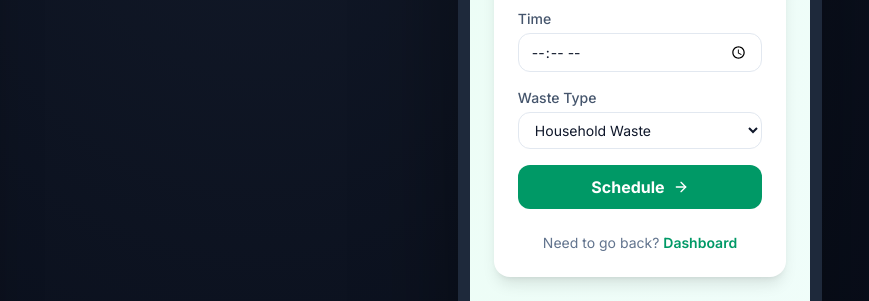
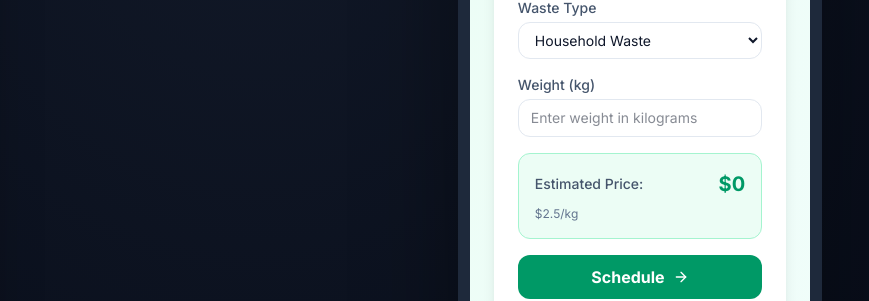
Before and after one commit to jaydenbeni360-boop/eco-friend-frontend, a React (Vite) app: page /schedule in a window 1280 px wide. Shown: the part 364-665 px from the top of the page, without its empty margins (0-869 px from the left). Built offline with nearby package versions, Linux system fonts and the light colour scheme; no server answers; sample sign-in values are in the browser's storage.

Commit message:
Add weight-based scheduling with pricing updates

```diff
--- a/src/context/MobileContext.jsx
+++ b/src/context/MobileContext.jsx
@@ -5,7 +5,7 @@ const MobileContext = createContext();
 
 export const useMobile = () => useContext(MobileContext);
 
-const API_BASE = import.meta.env.VITE_API_BASE || 'https://eco-friend-api.onrender.com';
+const API_BASE = import.meta.env.VITE_API_BASE || 'https://eco-friend-api.vercel.app';
 
 export const MobileProvider = ({ children }) => {
   const [user, setUser] = useState(null);
@@ -194,13 +194,13 @@ export const MobileProvider = ({ children }) => {
   };
 
   // ─── SCHEDULE ────────────────────────────────────────────────────────────────
-  const scheduleNewPickup = async (date, time, wasteType) => {
+  const scheduleNewPickup = async (date, time, wasteType, weight = 1.0, price = 0) => {
     try {
       const token = localStorage.getItem('eco_token');
       const res = await fetch(`${API_BASE}/api/schedules`, {
         method: 'POST',
         headers: { 'Content-Type': 'application/json', Authorization: `Bearer ${token}` },
-        body: JSON.stringify({ date, time, waste_type: wasteType, address: 'User provided address' })
+        body: JSON.stringify({ date, time, waste_type: wasteType, weight, price, address: 'User provided address' })
       });
       const data = await res.json();
       if (!res.ok) return { success: false, message: data.message };
@@ -211,18 +211,18 @@ export const MobileProvider = ({ children }) => {
       addNotification({
         id: Date.now(),
         title: 'Pickup Scheduled!',
-        message: `Waste collection confirmed for ${date} at ${time}.`,
+        message: `Scheduled ${weight}kg of ${wasteType} for ${date} at ${time}. Total: $${price}`,
         type: 'success'
       });
       return { success: true };
     } catch {
       // Fallback update in case API is temporarily offline
-      const newSlot = { date, time, type: `${wasteType} Pickup`, status: 'Upcoming' };
+      const newSlot = { date, time, type: `${wasteType} Pickup`, status: 'Upcoming', weight, price };
       setScheduledSlots(prev => [newSlot, ...prev]);
       addNotification({
         id: Date.now(),
         title: 'Pickup Scheduled!',
-        message: `Waste collection confirmed for ${date} at ${time}.`,
+        message: `Scheduled ${weight}kg of ${wasteType} for ${date} at ${time}. Total: $${price}`,
         type: 'success'
       });
       return { success: true };
--- a/src/pages/AdminDashboard.jsx
+++ b/src/pages/AdminDashboard.jsx
@@ -6,7 +6,7 @@ import {
   Clock, TrendingUp, Trash2, RefreshCw
 } from 'lucide-react';
 
-const API_BASE = import.meta.env.VITE_API_BASE || 'https://eco-friend-api.onrender.com';
+const API_BASE = import.meta.env.VITE_API_BASE || 'https://eco-friend-api.vercel.app';
 
 const AdminDashboard = () => {
   const { user, logoutUser } = useMobile();
--- a/src/pages/Schedule.jsx
+++ b/src/pages/Schedule.jsx
@@ -8,12 +8,40 @@ const Schedule = () => {
   const { scheduleNewPickup } = useMobile();
   const [date, setDate] = useState('');
   const [time, setTime] = useState('');
-  const [wasteType, setWasteType] = useState('General Waste');
+  const [wasteType, setWasteType] = useState('Household Waste');
+  const [weight, setWeight] = useState('');
+  const [price, setPrice] = useState(0);
+
+  // Pricing per kg for each waste type
+  const pricingRules = {
+    'Household Waste': 2.50,
+    'Bulky Waste': 5.00,
+    'Recyclable Waste': 1.50,
+    'Electronic Waste': 10.00
+  };
+
+  const calculatePrice = (w, type) => {
+    const kg = parseFloat(w) || 0;
+    const pricePerKg = pricingRules[type] || 2.50;
+    return (kg * pricePerKg).toFixed(2);
+  };
+
+  const handleWeightChange = (e) => {
+    const w = e.target.value;
+    setWeight(w);
+    setPrice(calculatePrice(w, wasteType));
+  };
+
+  const handleWasteTypeChange = (e) => {
+    const type = e.target.value;
+    setWasteType(type);
+    setPrice(calculatePrice(weight, type));
+  };
 
   const handleSubmit = (e) => {
     e.preventDefault();
-    if (!date || !time) return;
-    scheduleNewPickup(date, time, wasteType);
+    if (!date || !time || !weight) return;
+    scheduleNewPickup(date, time, wasteType, parseFloat(weight), parseFloat(price));
     navigate('/dashboard');
   };
 
@@ -58,7 +86,7 @@ const Schedule = () => {
             <select
               id="wasteType"
               value={wasteType}
-              onChange={(e) => setWasteType(e.target.value)}
+              onChange={handleWasteTypeChange}
               className="w-full border border-slate-200 rounded-xl px-3 py-2 text-sm bg-white focus:outline-none focus:ring-2 focus:ring-emerald-300"
             >
               <option>Household Waste</option>
@@ -66,6 +94,31 @@ const Schedule = () => {
               <option>Recyclable Waste</option>
               <option>Electronic Waste</option>
             </select>
+          </div>
+          <div>
+            <label className="block text-sm font-medium text-slate-600 mb-1" htmlFor="weight">
+              Weight (kg)
+            </label>
+            <input
+              id="weight"
+              type="number"
+              step="0.1"
+              min="0.1"
+              required
+              value={weight}
+              onChange={handleWeightChange}
+              placeholder="Enter weight in kilograms"
+              className="w-full border border-slate-200 rounded-xl px-3 py-2 text-sm focus:outline-none focus:ring-2 focus:ring-emerald-300"
+            />
+          </div>
+          <div className="bg-emerald-50 border border-emerald-200 rounded-xl p-4">
+            <div className="flex justify-between items-center">
+              <span className="text-sm font-medium text-slate-600">Estimated Price:</span>
+              <span className="text-xl font-bold text-emerald-600">${price}</span>
+            </div>
+            <div className="text-xs text-slate-500 mt-2">
+              {pricingRules[wasteType] ? `$${pricingRules[wasteType]}/kg` : 'Rate pending'}
+            </div>
           </div>
           <button
             type="submit"
```
